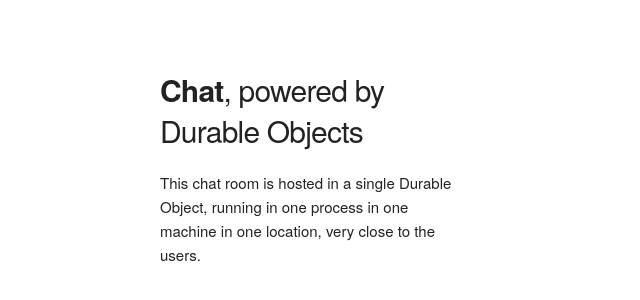
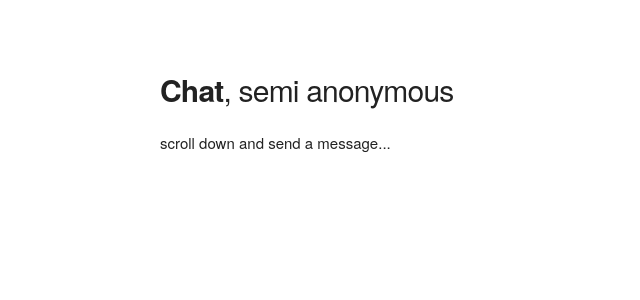
Before and after one commit to Shpa13/durable-chat-template, a React app: page public/index.html in a window 1280 px wide. Shown: the part 170-470 px from the top of the page, without its empty margins (0-640 px from the left). Built offline with nearby package versions, Linux system fonts and the light colour scheme.

Commit message:
Update index.html

```diff
--- a/public/index.html
+++ b/public/index.html
@@ -32,10 +32,9 @@
     <div class="container" style="width: 95%; height: 100%">
       <div class="row" style="height: 100%">
         <div class="one-third column" style="margin-top: 25%">
-          <h4><b>Chat</b>, powered by Durable Objects</h4>
+          <h4><b>Chat</b>, semi anonymous</h4>
           <p>
-            This chat room is hosted in a single Durable Object, running in one
-            process in one machine in one location, very close to the users.
+            scroll down and send a message...
           </p>
         </div>
         <div class="two-thirds column" id="root"></div>
```
